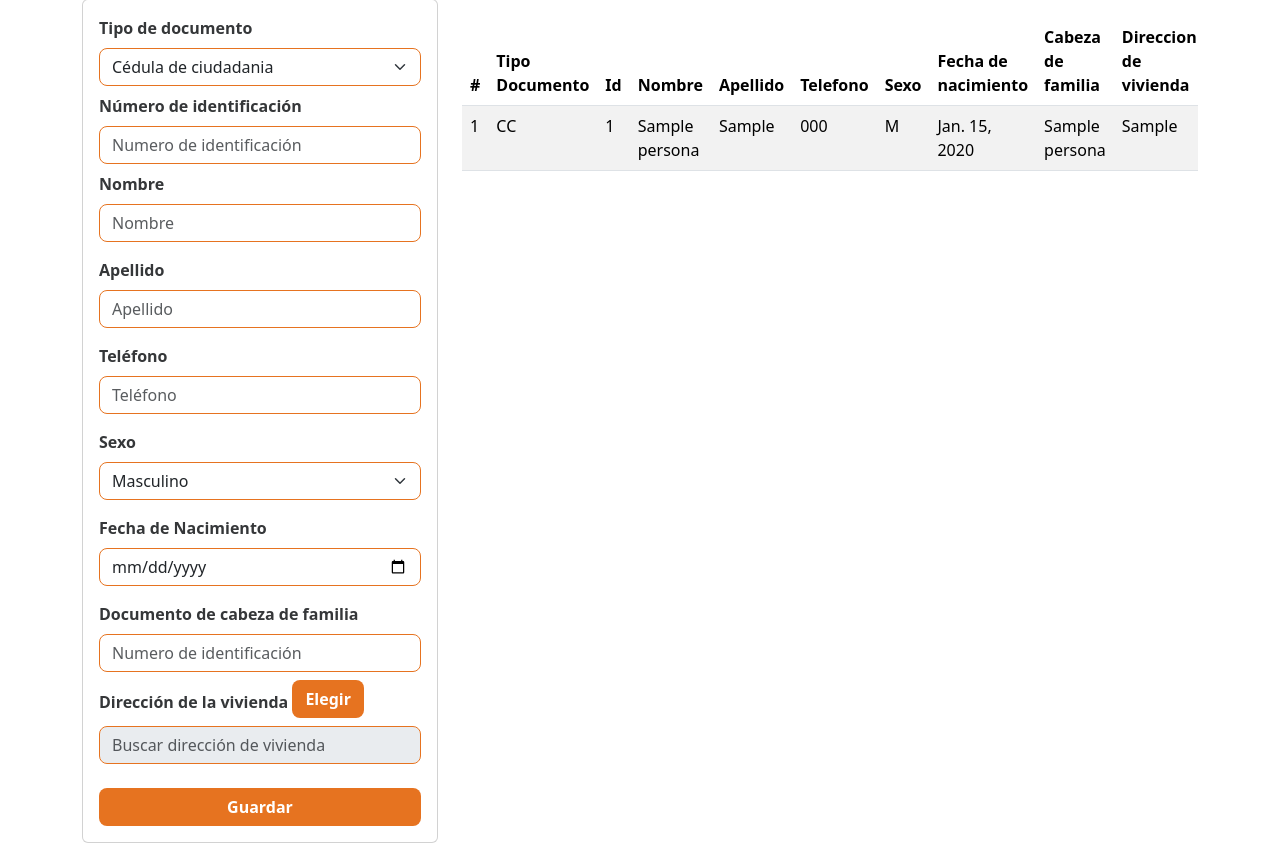
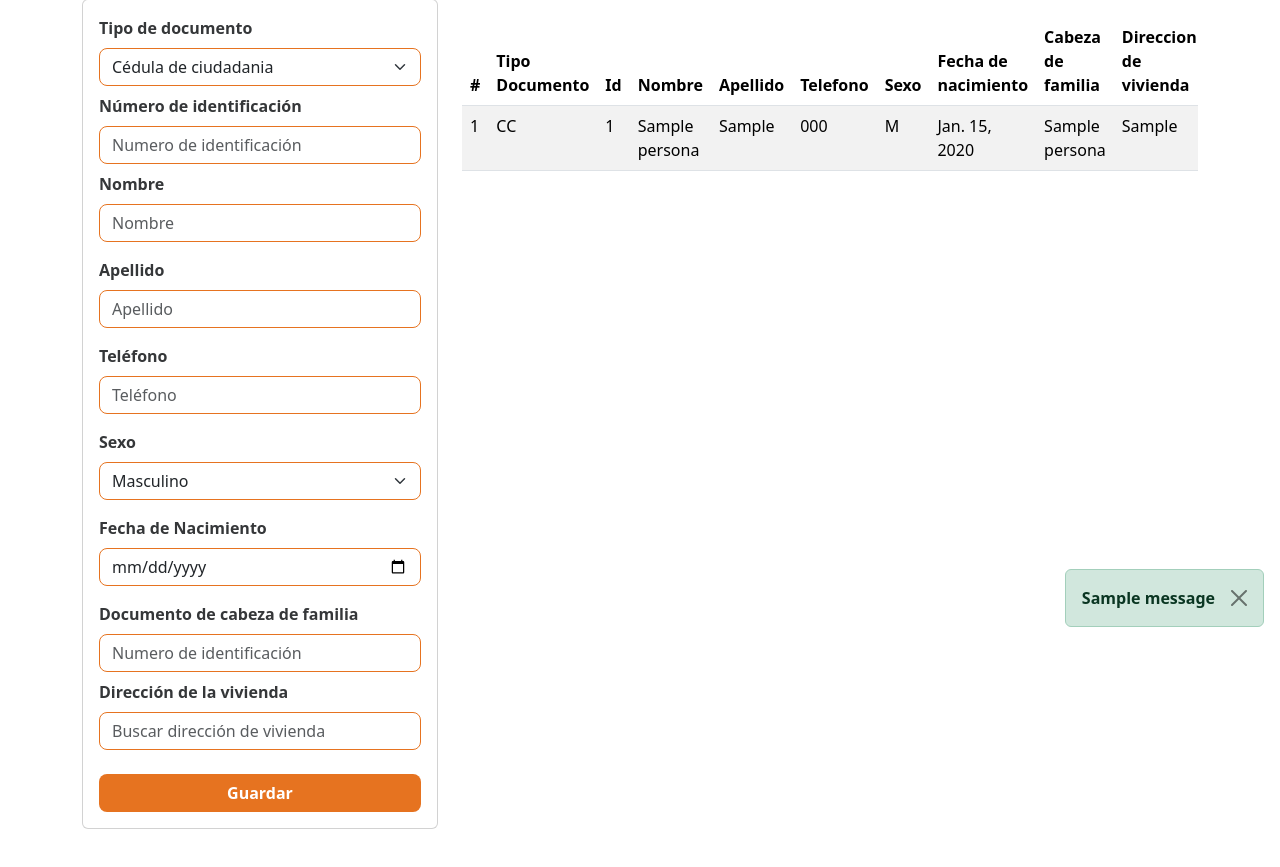
Before and after one commit to Ingesoft-II-IdioMind/Lab0-BasesDeDatos, a Django app: page / in a window 1280 px wide. Shown: the part 141-1008 px from the top of the page. After the commit the page ends 970 px from the top, so only its background shows below. Run offline with Django 5.2, Linux system fonts and the light colour scheme; tables that the repository leaves empty hold one stand-in row (values such as "Sample post"); one stand-in notice (Sample message) is shown; some libraries are stand-ins or nearby versions.

Commit message:
busqueda de direcciones

```diff
--- a/Lab_0/settings.py
+++ b/Lab_0/settings.py
@@ -100,7 +100,7 @@ if DEVELOPMENT_MODE is True:
         'ENGINE': 'django.db.backends.mysql',
         'NAME': 'laboratorio_cero',
         'USER': 'root',
-        'PASSWORD': 'Duvanlucasss',
+        'PASSWORD': '123456',
         'HOST': '127.0.0.1',
         'PORT': '3306',
         }
--- a/Persona/urls.py
+++ b/Persona/urls.py
@@ -7,6 +7,5 @@ urlpatterns = [
     path('edicionPersona/<int:idPersona>/', views.edicionPersona),
     path('editarPersona/<int:idPersona>/', views.editarPersona),
     path('eliminarPersona/<int:idPersona>/', views.eliminarPersona),
-    path('buscar_direcciones/', views.buscar_direcciones, name='buscar_direcciones'),
 
 ]
--- a/Persona/views.py
+++ b/Persona/views.py
@@ -14,12 +14,6 @@ def home(request):
     contexto = {'personas': personas,'viviendas':viviendas,'residentes':residentes}
     return render(request, 'gestionPersonas.html', contexto)
 
-def buscar_direcciones(request):
-    if request.method == 'GET':
-        direccion = request.GET.get('direccion', '')
-        direcciones = Vivienda.objects.filter(direccion__icontains=direccion).values_list('direccion', flat=True)
-        return JsonResponse({'direcciones': list(direcciones)})
-    return JsonResponse({})
 
 def registrarPersona(request):
     if request.method == 'POST':
@@ -31,12 +25,12 @@ def registrarPersona(request):
         sexo = request.POST.get('selectSexo')
         fecha_nacimiento = request.POST['fechaNacimiento']
         id_responsable = request.POST['txtCabezaIdentificacion']
-        idVivienda = request.POST['txtRelacionvivienda']
+        idVivienda = request.POST.get('txtRelacionvivienda')
 
         if Persona.objects.filter(idPersona=idPersona).exists():
             messages.error(request, 'El ID ya está en uso.')
             return redirect('/')
-
+        print(idVivienda)
         # Crear la persona sin un responsable
         persona = Persona.objects.create(
             idPersona=idPersona,
--- a/templates/gestionPersonas.html
+++ b/templates/gestionPersonas.html
@@ -3,6 +3,14 @@
 {% block body%}
 <div class="row">
     <div class="col-sm-12 col-md-6 col-lg-4 col-xl-4">
+        {% if messages %}
+        {% for message in messages %}
+        <div class="alert alert-success alert-dismissible fade show" role="alert">
+            <strong>{{ message }}</strong>
+            <button type="button" class="btn-close" data-bs-dismiss="alert" aria-label="Close"></button>
+          </div>
+        {% endfor %}
+        {% endif %}
         <h2 style="color: #E67320">Agregar persona</h2>
         <div class="card">
             <div class="card-body">
@@ -19,7 +27,7 @@
                     <div class="form-group">
                         <label class="form-label">Número de identificación</label>
                         <input type="number" id="txtNumeroIdentificacion" name="txtNumeroIdentificacion" value="{{persona.idPersona}}" class="form-control" placeholder="Numero de identificación"
-                         min="1000" required>
+                            maxlength="50" required>
                     </div>
                     <div class="form-group mb-3">
                         <label for="exampleInputEmail1" class="form-label">Nombre</label>
@@ -33,7 +41,7 @@
                     </div>
                     <div class="form-group mb-3">
                         <label for="txtTelefono" class="form-label">Teléfono</label>
-                        <input type="number" id="txtTelefono" name="txtTelefono" class="form-control" placeholder="Teléfono" min="1000000000" required>
+                        <input type="number" id="txtTelefono" name="txtTelefono" class="form-control" placeholder="Teléfono" maxlength="50" required>
                     </div>
                     <div class="form-group mb-3">
                         <label for="selectSexo" class="form-label">Sexo</label>
@@ -53,45 +61,50 @@
                     <div class="form-group">
                         <label class="form-label">Documento de cabeza de familia</label>
                         <input type="number" id="txtCabezaIdentificacion" name="txtCabezaIdentificacion" value="{{persona.idResposable}}" class="form-control" placeholder="Numero de identificación"
-                            min="100" required>
+                            maxlength="50" required>
                     </div>
 
                     <div class="form-group mb-3">
                         <label class="form-label">Dirección de la vivienda</label>
-                        <button type="button" class="btn boton-guardar" data-toggle="modal" data-target="#exampleModal" style="margin-bottom:0.5rem;">
-                            Elegir
-                          </button>
-                        <input disabled type="text" id="txtBusquedaDireccion" class="form-control" placeholder="Buscar dirección de vivienda">
+                        <input type="text" id="txtBusquedaDireccion" class="form-control" placeholder="Buscar dirección de vivienda">
+                        <div id="selectWrapper" class="form-group mb-3" style="display: none;"> <!-- Utiliza un contenedor para el select y ocúltalo por defecto -->
+                            <label class="form-label">Seleccionar dirección</label>
+                            <select id="txtRelacionvivienda" name="txtRelacionvivienda" class="form-control">
+                                {% for vivienda in viviendas %}
+                                    <option value="{{vivienda.idVivienda}}" data-id="{{vivienda.idVivienda}}">{{vivienda.direccion}}</option>
+                                {% endfor %}
+                            </select>
+                        </div>
+                    </div>
 
-                        <div id="opcionesDirecciones" class="opciones-direcciones"></div> <!-- Div para mostrar opciones filtradas -->
-                    </div>
-                      <div class="d-grid gap-2 caja-guardar">
-                        <button type="submit" class="btn btn-block boton-guardar" >Guardar</button>
-                    </div>
-                    <div class="modal fade" id="exampleModal" tabindex="-1" role="dialog" aria-labelledby="exampleModalLabel" aria-hidden="true">
-                        <div class="modal-dialog" role="document">
+
+
+                    <div class="modal fade" id="modalBusquedaVivienda" tabindex="-1" aria-labelledby="modalBusquedaViviendaLabel" aria-hidden="true">
+                        <div class="modal-dialog modal-lg">
                         <div class="modal-content">
                             <div class="modal-header">
-                              <h5 class="modal-title" id="exampleModalLabel">Elegir dirección</h5>
-                              <button type="button" class="btn-close" data-dismiss="modal" aria-label="Close"></button>
+                            <h5 class="modal-title" id="modalBusquedaViviendaLabel">Buscar dirección de vivienda</h5>
+                            <button type="button" class="btn-close" data-bs-dismiss="modal" aria-label="Close"></button>
                             </div>
                             <div class="modal-body">
-                                <div class="form-group mb-3">
-                                    <label class="form-label">Dirección de la vivienda</label>
-                                    <input type="text" id="txtBusquedaDireccion" class="form-control" placeholder="Buscar dirección de vivienda">
-                                    <div id="opcionesDirecciones" class="opciones-direcciones"></div> <!-- Div para mostrar opciones filtradas -->
-                                </div>
+                            <input type="text" id="txtBusquedaDireccionModal" class="form-control" placeholder="Buscar dirección de vivienda">
+                            <div id="opcionesDireccionesModal" class="opciones-direcciones"></div>
                             </div>
                             <div class="modal-footer">
-                              <button type="button" class="btn boton-cancelar" data-dismiss="modal">Cerrar</button>
-                              <button type="button" class="btn boton-guardar">Guardar</button>
+                            <button type="button" class="btn btn-secondary" data-bs-dismiss="modal">Cerrar</button>
                             </div>
                         </div>
                         </div>
                     </div>
+
+                      <div class="d-grid gap-2 caja-guardar">
+                        <button type="submit" class="btn btn-block boton-guardar" >Guardar</button>
                     </div>
+                    <!-- Modal para la búsqueda de vivienda -->
+
+
                 </form>
-
+            </div>
         </div>
     </div>
     <div class="col-sm-12 col-md-6 col-lg-8 col-xl-8">
@@ -139,39 +152,72 @@
 
 
 </div>
+
+<style>
+    .opcion-direccion {
+        padding: 10px;
+        cursor: pointer;
+        transition: background-color 0.3s;
+    }
+
+    .opcion-direccion:hover {
+        background-color: #f4f4f4;
+    }
+</style>
+
+<script src="https://code.jquery.com/jquery-3.6.0.min.js"></script>
 <script>
     $(document).ready(function() {
-        $('#txtBusquedaDireccion').on('input', function() {
+        // Función para actualizar el valor de txtRelacionvivienda
+        function actualizarTxtRelacionvivienda(valor) {
+            $('#txtRelacionvivienda').val(valor);
+        }
+
+        // Evento para manejar la selección de una dirección de vivienda en la modal
+        $('#opcionesDireccionesModal').on('click', '.opcion-direccion', function() {
+            var direccionSeleccionada = $(this).text();
+            var idViviendaSeleccionada = $(this).data('id');
+            $('#txtBusquedaDireccion').val(direccionSeleccionada);
+            actualizarTxtRelacionvivienda(idViviendaSeleccionada);
+            $('#modalBusquedaVivienda').modal('hide'); // Ocultar la modal
+        });
+
+        // Evento para manejar la búsqueda de direcciones en la modal
+        $('#txtBusquedaDireccionModal').on('input', function() {
             var searchText = $(this).val().toLowerCase();
-            var opciones = $('#ventanaBusqueda');
-            opciones.empty(); // Limpiar contenido anterior
+            var opciones = $('#opcionesDireccionesModal');
+            opciones.empty(); // Limpiar opciones anteriores
+            var count = 0; // Contador de resultados mostrados
             if (searchText.length > 0) {
                 $('#txtRelacionvivienda option').each(function() {
                     var optionText = $(this).text().toLowerCase();
                     if (optionText.includes(searchText)) {
-                        var opcion = $('<div class="opcion-direccion"></div>').text(optionText);
-                        opcion.click(function() {
-                            var direccionSeleccionada = $(this).text();
-                            $('#txtBusquedaDireccion').val(direccionSeleccionada);
-                            $('#txtRelacionvivienda').val($(this).parent().find('option').filter(function() {
-                                return $(this).text().toLowerCase() === direccionSeleccionada.toLowerCase();
-                            }).val());
-                            $('#ventanaBusqueda').hide();
-                        });
+                        var opcion = $('<div class="opcion-direccion"></div>').text(optionText).data('id', $(this).val());
                         opciones.append(opcion);
+                        count++;
+                    }
+                    if (count >= 10) {
+                        return false; // Salir del bucle cuando se alcance el máximo de 10 resultados
                     }
                 });
-                opciones.show(); // Mostrar la ventana de búsqueda
-            } else {
-                opciones.hide(); // Ocultar la ventana de búsqueda si no hay texto de búsqueda
             }
-            // Posicionar la ventana de búsqueda sobre el campo de búsqueda
-            opciones.css({
-                top: $('#txtBusquedaDireccion').position().top + $('#txtBusquedaDireccion').outerHeight(),
-                left: $('#txtBusquedaDireccion').position().left,
-                width: $('#txtBusquedaDireccion').outerWidth()
         });
+
+        // Evento para mostrar la modal al hacer clic en el input de búsqueda del formulario principal
+        $('#txtBusquedaDireccion').click(function() {
+            $('#modalBusquedaVivienda').modal('show');
+        });
+
+        // Evento para manejar el envío del formulario principal
+        $('form').submit(function() {
+            var direccionSeleccionada = $('#txtBusquedaDireccion').val();
+            var idViviendaSeleccionada = $('#txtRelacionvivienda').val();
+            if (!direccionSeleccionada || !idViviendaSeleccionada) {
+                alert('Por favor, seleccione una dirección de vivienda.');
+                return false; // Evitar que se envíe el formulario si falta la dirección de vivienda
+            }
         });
     });
     </script>
+
 {% endblock %}
```
Lines whose indentation alone changed are shown as unchanged.
